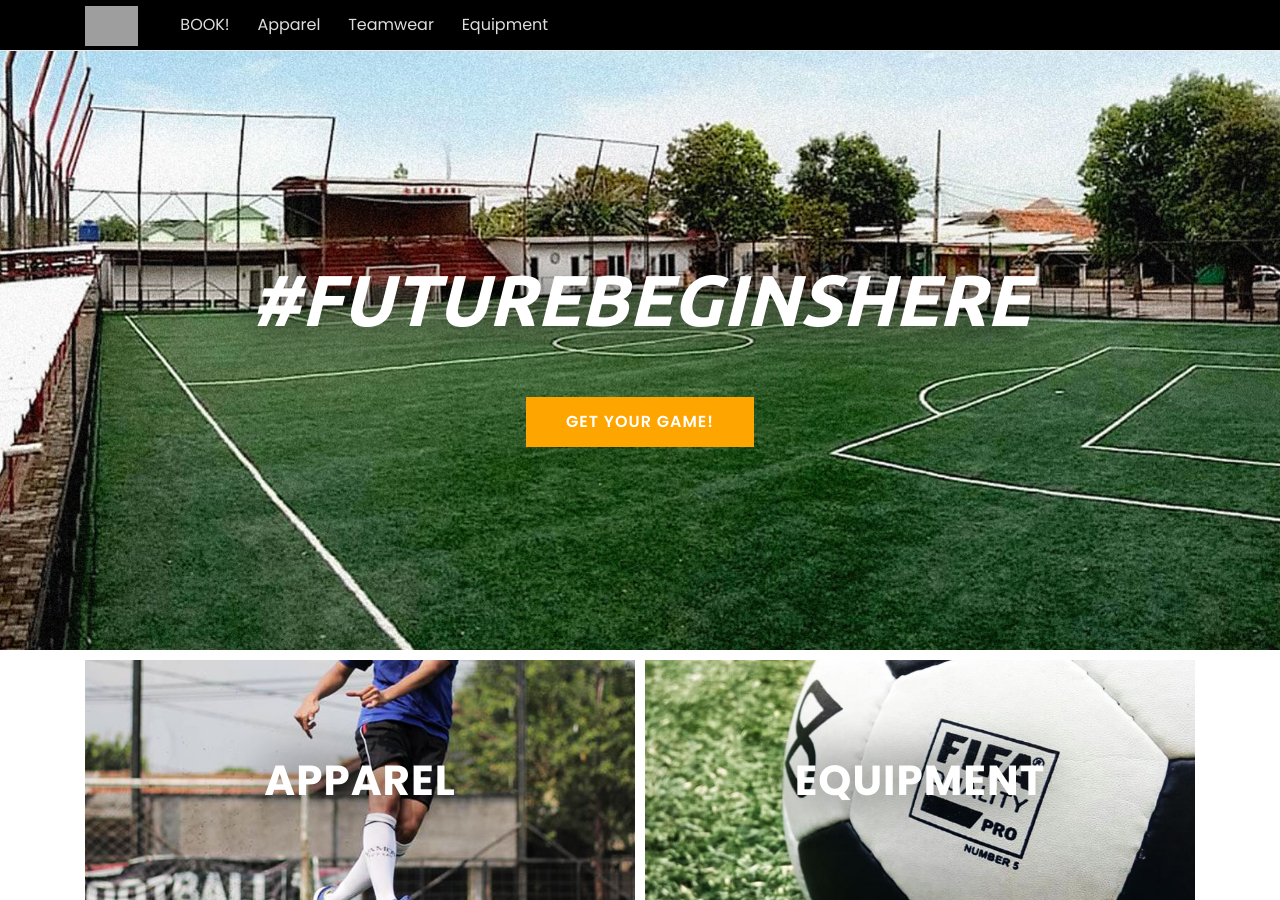
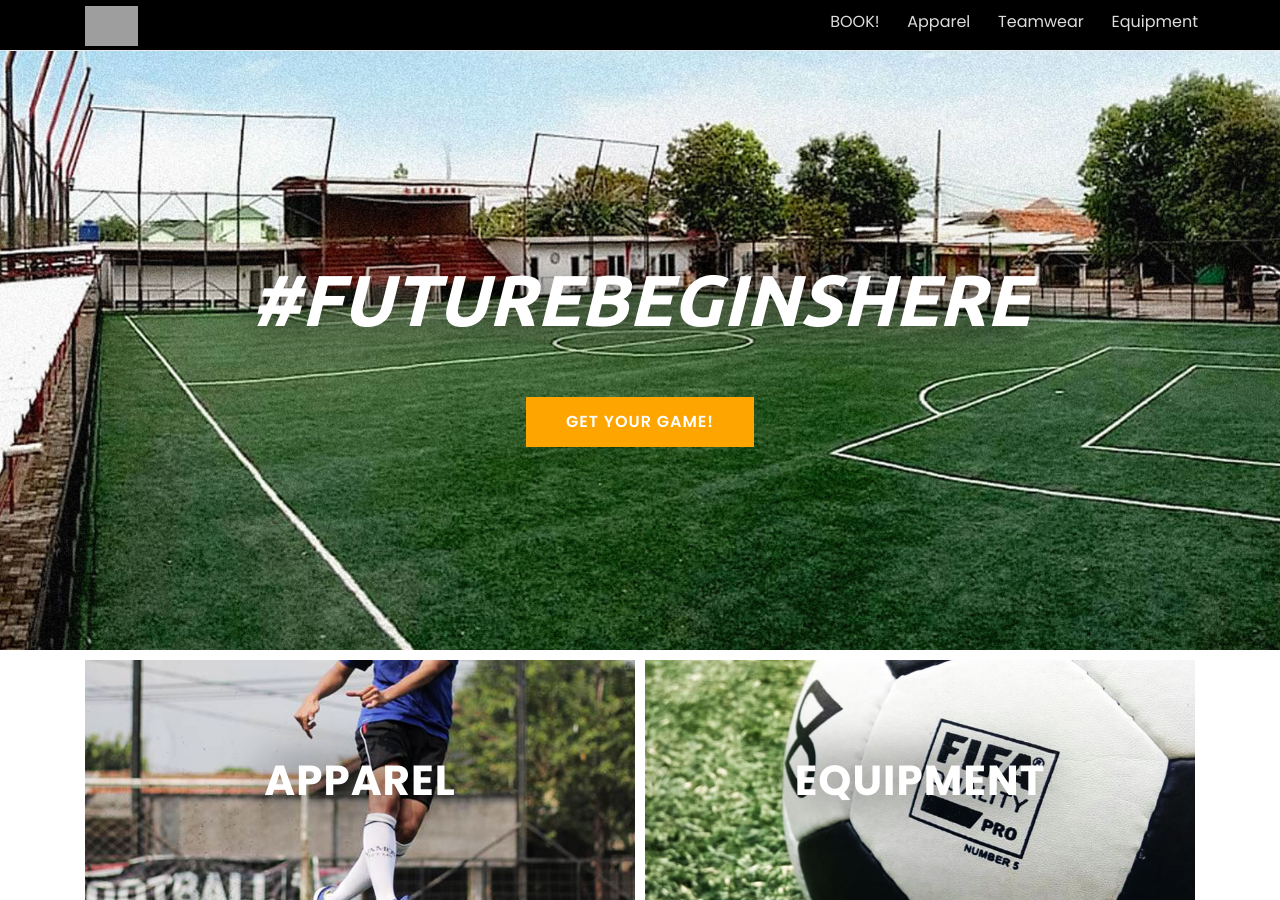
Before and after one commit to kemtol/sabnanifootball, a Jekyll site: the page built from index.html, in a window 1280 px wide and 900 px high. Built offline with Jekyll 4.4.1, drawn with Linux system fonts in a browser that asks for light colours; nearby versions of some CDN libraries; grey boxes are pictures that could not be loaded.

Commit message:
Update header.html

```diff
--- a/_includes/header.html
+++ b/_includes/header.html
@@ -1,15 +1,15 @@
 <header class="header_area">
         <div class="classy-nav-container breakpoint-off d-flex align-items-center justify-content-between bg-dark">
             <!-- Classy Menu -->
-            <nav class="classy-navbar container" id="essenceNav">
+            <nav class="classy-navbar container d-block" id="essenceNav">
                 <!-- Logo -->
                 <a class="nav-brand" href="{{site.url}}"><img src="{{ site.logo }}" alt=""></a>
                 <!-- Navbar Toggler -->
-                <div class="classy-navbar-toggler">
+                <div class="classy-navbar-toggler float-right">
                     <span class="navbarToggler"><span></span><span></span><span></span></span>
                 </div>
                 <!-- Menu -->
-                <div class="classy-menu">
+                <div class="classy-menu float-right clearfix">
                     <!-- close btn -->
                     <div class="classycloseIcon .d-none .d-sm-block">
                         <div class="cross-wrap"><span class="top"></span><span class="bottom"></span></div>
```
